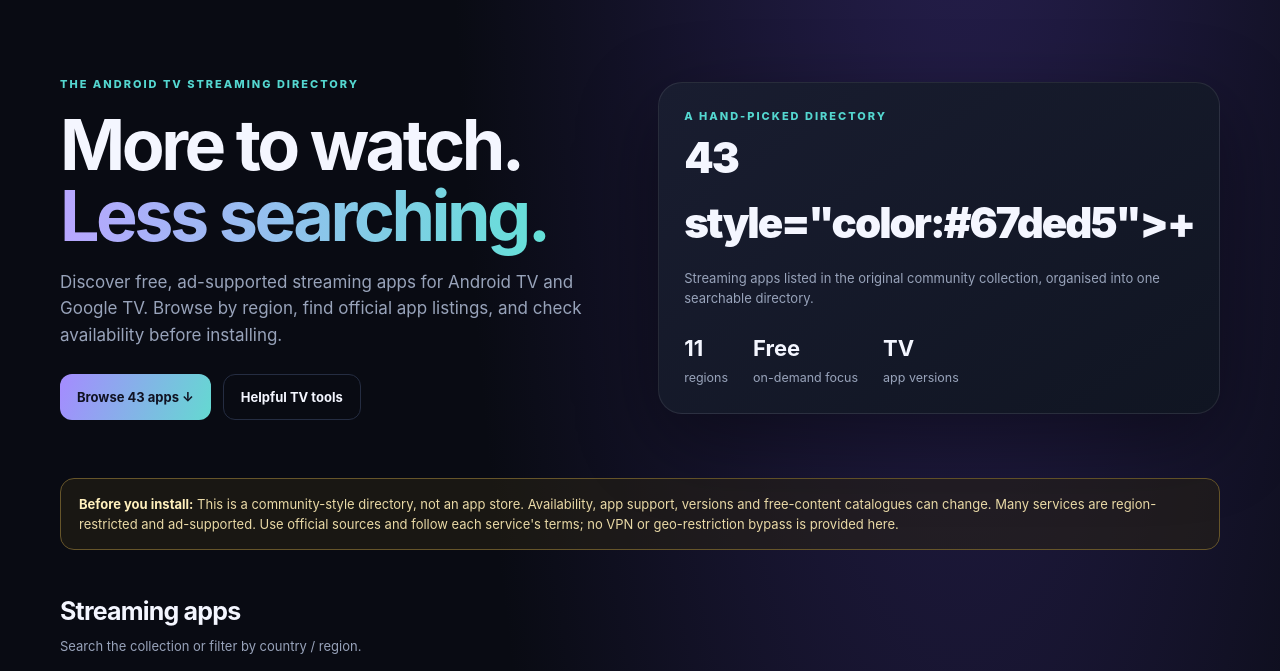
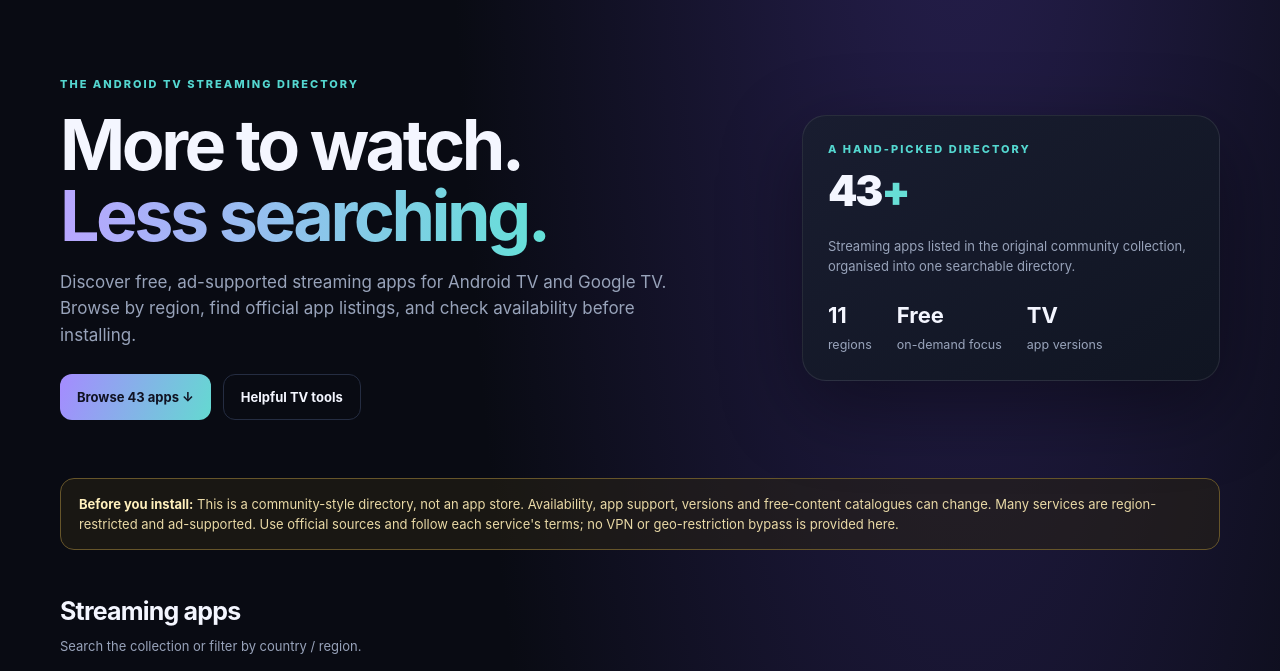
Before and after one commit to aaquibumar/freestream-tv-guide, a plain HTML site: page index.html in a window 1280 px wide. Shown: the part 76-747 px from the top of the page. Drawn offline with Linux system fonts and the light colour scheme.

Commit message:
Fix hero app count markup

```diff
--- a/index.html
+++ b/index.html
@@ -44,7 +44,7 @@ footer{border-top:1px solid var(--line);margin-top:65px;padding:30px 0 45px;colo
 <main class="wrap">
 <section class="hero">
 <div><div class="eyebrow">The Android TV streaming directory</div><h1>More to watch.<br><span>Less searching.</span></h1><p>Discover free, ad-supported streaming apps for Android TV and Google TV. Browse by region, find official app listings, and check availability before installing.</p><div class="hero-actions"><a class="btn primary" href="#apps">Browse 43 apps ↓</a><a class="btn" href="#tools">Helpful TV tools</a></div></div>
-<div class="hero-card"><div class="eyebrow">A hand-picked directory</div><div class="big">43<span> style="color:#67ded5">+</span></div><p>Streaming apps listed in the original community collection, organised into one searchable directory.</p><div class="statrow"><div class="stat"><strong>11</strong><small>regions</small></div><div class="stat"><strong>Free</strong><small>on-demand focus</small></div><div class="stat"><strong>TV</strong><small>app versions</small></div></div></div>
+<div class="hero-card"><div class="eyebrow">A hand-picked directory</div><div class="big">43<span style="color:#67ded5">+</span></div><p>Streaming apps listed in the original community collection, organised into one searchable directory.</p><div class="statrow"><div class="stat"><strong>11</strong><small>regions</small></div><div class="stat"><strong>Free</strong><small>on-demand focus</small></div><div class="stat"><strong>TV</strong><small>app versions</small></div></div></div>
 </section>
 <div class="notice"><strong>Before you install:</strong> This is a community-style directory, not an app store. Availability, app support, versions and free-content catalogues can change. Many services are region-restricted and ad-supported. Use official sources and follow each service's terms; no VPN or geo-restriction bypass is provided here.</div>
 <section id="apps">
```
